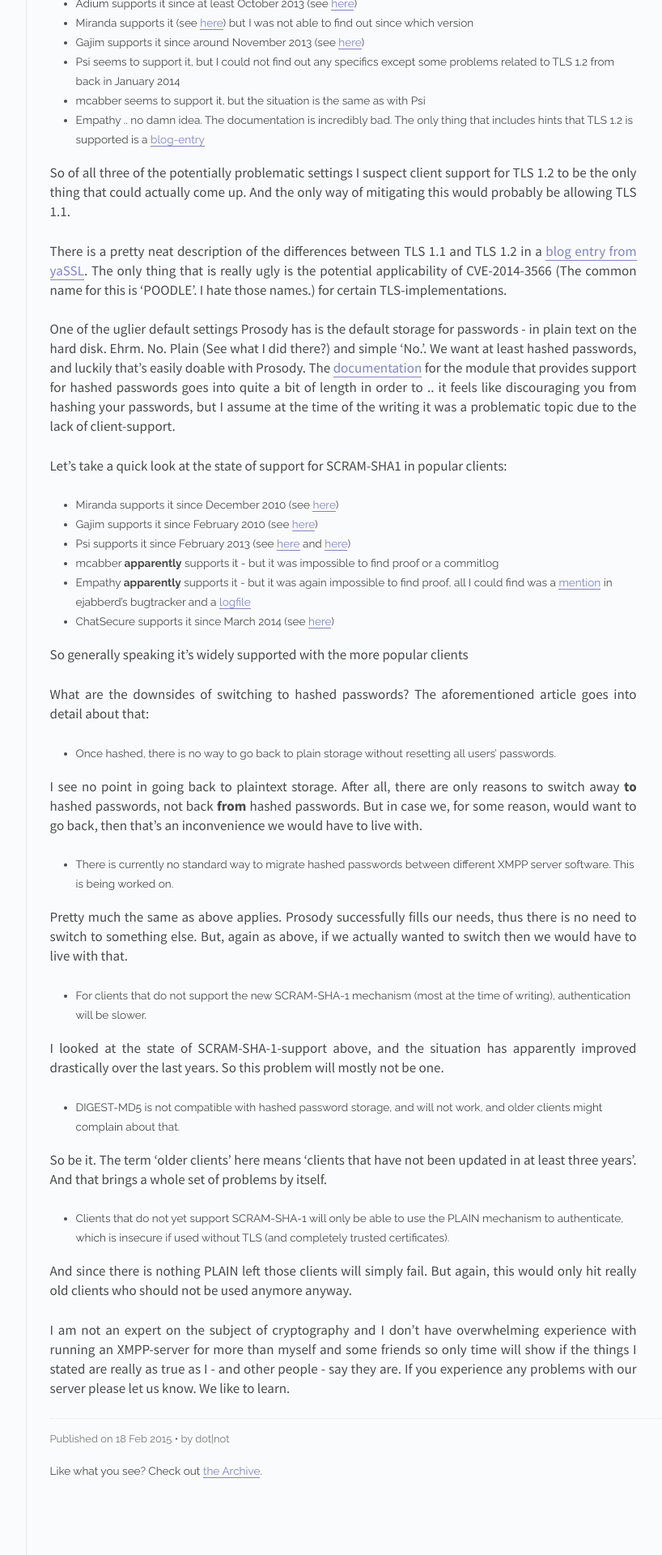
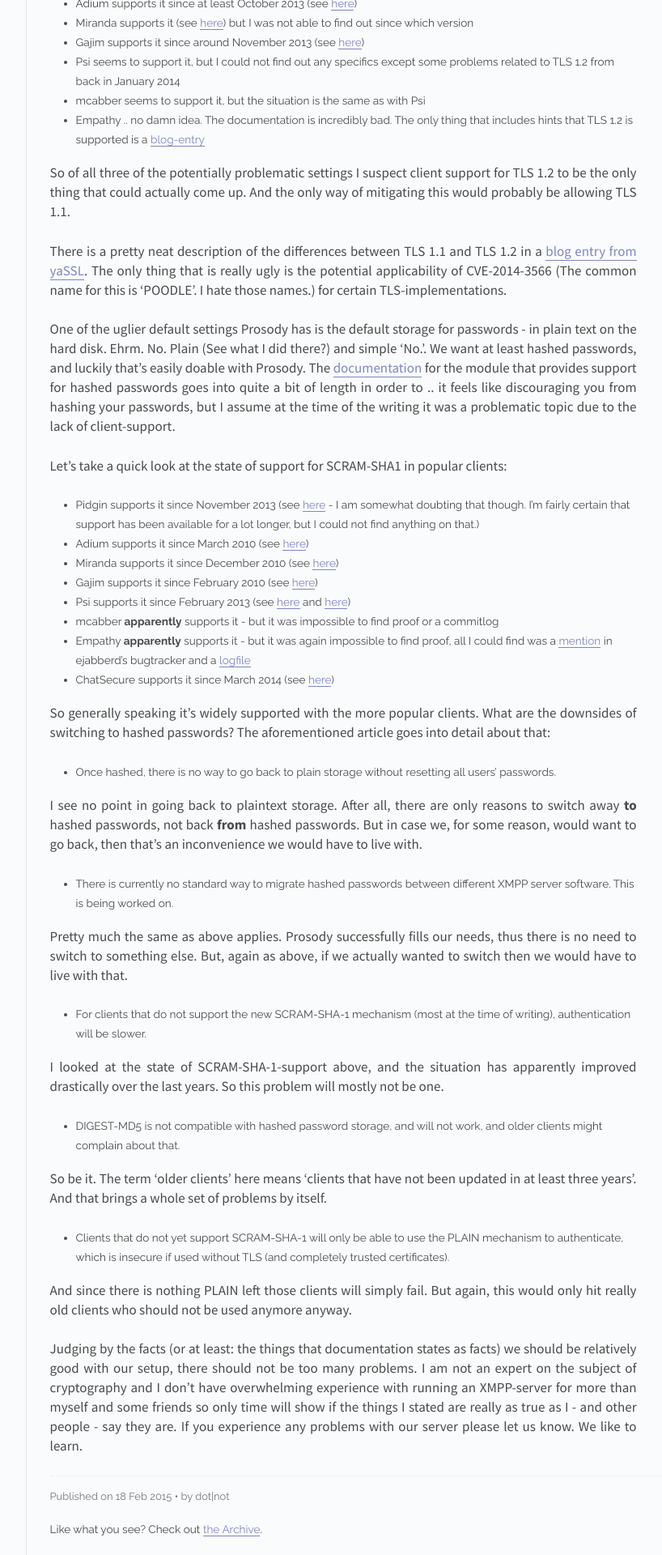
Before and after one commit to Slothkrew/slothkrew.com, a Jekyll site: the page built from _posts/2015-03-03-decisions-on-design.md, in a window 1280 px wide. Shown: the part 1479-3399 px from the top of the page at 81% size, without its empty margins (326-1144 px from the left). Built offline with Jekyll 4.4.1, drawn with Linux system fonts in a browser that asks for light colours; comment, search, counter and statistics services are not loaded.

Commit message:
Finalized the post

```diff
--- a/_posts/2015-02-18-desicions-on-design.md
+++ b/_posts/2015-03-03-decisions-on-design.md
@@ -102,6 +102,8 @@
 
 Let's take a quick look at the state of support for SCRAM-SHA1 in popular clients:
 
+* Pidgin supports it since November 2013 (see [here](https://developer.pidgin.im/wiki/FullChangeLog) - I am somewhat doubting that though. I'm fairly certain that support has been available for a lot longer, but I could not find anything on that.)
+* Adium supports it since March 2010 (see [here](https://pidgin.im/pipermail/commits/2010-March/016759.html))
 * Miranda supports it since December 2010 (see [here](https://code.google.com/p/miranda/source/list?num=25&start=13218))
 * Gajim supports it since February 2010 (see [here](https://trac.gajim.org/changeset/2593c6a02d88))
 * Psi supports it since February 2013 (see [here](https://github.com/tfar/psi-soc2010/commits/sasl-scram) and [here](https://github.com/tfar/iris-gsoc2010/commits/sasl-scram))
@@ -109,8 +111,7 @@
 * Empathy **apparently** supports it - but it was again impossible to find proof, all I could find was a [mention](https://support.process-one.net/browse/EJAB-1196) in ejabberd's bugtracker and a [logfile](http://bokomoko.de/~rd/telepathy/All-05-10-12_23-42-27.log)
 * ChatSecure supports it since March 2014 (see [here](https://github.com/robbiehanson/XMPPFramework/commit/6a6c326314c46e2f72b847204142e7fe8af74079))
 
-So generally speaking it's widely supported with the more popular clients
-
+So generally speaking it's widely supported with the more popular clients.
 What are the downsides of switching to hashed passwords? The aforementioned
 article goes into detail about that:
 
@@ -151,8 +152,10 @@
 again, this would only hit really old clients who should not be used anymore
 anyway.
 
-I am not an expert on the subject of cryptography and I don't have overwhelming
-experience with running an XMPP-server for more than myself and some friends so
-only time will show if the things I stated are really as true as I - and other
-people - say they are. If you experience any problems with our server please
-let us know. We like to learn.
+Judging by the facts (or at least: the things that documentation states as
+facts) we should be relatively good with our setup, there should not be too
+many problems. I am not an expert on the subject of cryptography and I don't
+have overwhelming experience with running an XMPP-server for more than myself
+and some friends so only time will show if the things I stated are really as
+true as I - and other people - say they are. If you experience any problems
+with our server please let us know. We like to learn.
```
